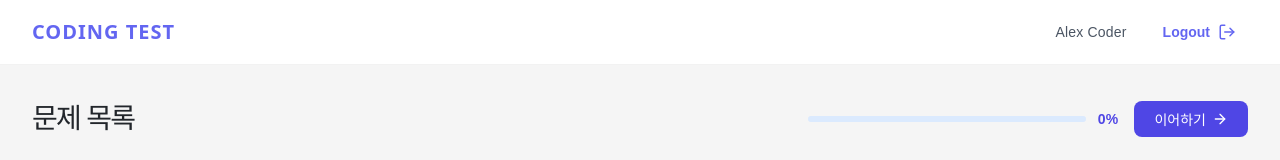
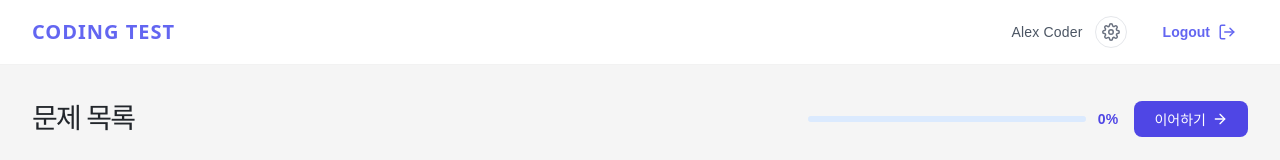
Before and after one commit to goorm-syncode/web-ide-frontend, a React (Vite) app: page /dev/home in a window 1280 px wide. Shown: the top 160 px of the page. Built offline with nearby package versions, Linux system fonts and the light colour scheme; no server answers; a web font is replaced by a local one.

Commit message:
feat: implement home and mission pages with layout components and Monaco editor integration

```diff
--- a/src/components/layout/Gnb.jsx
+++ b/src/components/layout/Gnb.jsx
@@ -37,6 +37,23 @@
   </svg>
 );
 
+const SettingsIcon = () => (
+  <svg
+    width="18"
+    height="18"
+    viewBox="0 0 24 24"
+    fill="none"
+    stroke="currentColor"
+    strokeWidth="2"
+    strokeLinecap="round"
+    strokeLinejoin="round"
+    aria-hidden="true"
+  >
+    <circle cx="12" cy="12" r="3"></circle>
+    <path d="M19.4 15a1.65 1.65 0 0 0 .33 1.82l.06.06a2 2 0 0 1 0 2.83 2 2 0 0 1-2.83 0l-.06-.06a1.65 1.65 0 0 0-1.82-.33 1.65 1.65 0 0 0-1 1.51V21a2 2 0 0 1-2 2 2 2 0 0 1-2-2v-.09A1.65 1.65 0 0 0 9 19.4a1.65 1.65 0 0 0-1.82.33l-.06.06a2 2 0 0 1-2.83 0 2 2 0 0 1 0-2.83l.06-.06a1.65 1.65 0 0 0 .33-1.82 1.65 1.65 0 0 0-1.51-1H3a2 2 0 0 1-2-2 2 2 0 0 1 2-2h.09A1.65 1.65 0 0 0 4.6 9a1.65 1.65 0 0 0-.33-1.82l-.06-.06a2 2 0 0 1 0-2.83 2 2 0 0 1 2.83 0l.06.06a1.65 1.65 0 0 0 1.82.33H9a1.65 1.65 0 0 0 1-1.51V3a2 2 0 0 1 2-2 2 2 0 0 1 2 2v.09a1.65 1.65 0 0 0 1 1.51 1.65 1.65 0 0 0 1.82-.33l.06-.06a2 2 0 0 1 2.83 0 2 2 0 0 1 0 2.83l-.06.06a1.65 1.65 0 0 0-.33 1.82V9a1.65 1.65 0 0 0 1.51 1H21a2 2 0 0 1 2 2 2 2 0 0 1-2 2h-.09a1.65 1.65 0 0 0-1.51 1z"></path>
+  </svg>
+);
+
 const Gnb = ({
   title = 'Coding Test',
   showBackButton = false,
@@ -45,6 +62,7 @@
   userName = '닉네임',
   onLogoutClick,
   onLoginClick,
+  onSettingsClick,
 }) => {
   const navigate = useNavigate();
 
@@ -65,7 +83,16 @@
         <div className="gnb-right">
           {isLoggedIn ? (
             <>
-              <span className="gnb-username">{userName}</span>
+              <div className="gnb-user-group">
+                <span className="gnb-username">{userName}</span>
+                <button
+                  className="gnb-settings-button"
+                  onClick={onSettingsClick}
+                  aria-label="마이페이지 설정"
+                >
+                  <SettingsIcon />
+                </button>
+              </div>
               <button
                 className="gnb-action-button gnb-auth-button"
                 onClick={onLogoutClick}
@@ -98,6 +125,7 @@
   userName: PropTypes.string,
   onLogoutClick: PropTypes.func,
   onLoginClick: PropTypes.func,
+  onSettingsClick: PropTypes.func,
 };
 
 export default Gnb;
--- a/src/pages/HomePage.jsx
+++ b/src/pages/HomePage.jsx
@@ -1,4 +1,5 @@
 import React, { useState, useEffect } from 'react';
+// import MyPageModal from './MyPageModal'; // 파일 복구 후 주석 해제 필요
 import { useNavigate } from 'react-router-dom';
 import { useDispatch, useSelector } from 'react-redux';
 import { logout as logoutAction } from '../store/slices/authSlice';
@@ -28,6 +29,8 @@
     message: '',
     type: 'info',
   });
+
+  const [isMyPageOpen, setIsMyPageOpen] = useState(false);
 
   // 필터 및 페이지네이션 상태
   const [searchQuery, setSearchQuery] = useState('');
@@ -107,6 +110,7 @@
         userName={user?.nickname || '사용자'}
         onLogoutClick={handleLogout}
         onLoginClick={handleLogin}
+        onSettingsClick={() => setIsMyPageOpen(true)}
       />
       <div className="home-top-spacer" />
       <div className="dev-home-content">
@@ -168,6 +172,13 @@
       >
         {modalState.message}
       </MessageBox>
+
+      {/* 마이페이지 모달 (파일 복구 후 주석 해제 필요)
+      <MyPageModal
+        isOpen={isMyPageOpen}
+        onClose={() => setIsMyPageOpen(false)}
+      />
+      */}
     </div>
   );
 };
--- a/src/pages/MissionPage.jsx
+++ b/src/pages/MissionPage.jsx
@@ -1,5 +1,5 @@
 import { useState, useEffect, useRef } from 'react';
-import { useNavigate } from 'react-router-dom';
+// import MyPageModal from './MyPageModal'; // 파일 복구 후 주석 해제 필요import { useNavigate } from 'react-router-dom';
 import { useDispatch, useSelector } from 'react-redux';
 import { logout as logoutAction } from '../store/slices/authSlice';
 import * as monaco from 'monaco-editor';
@@ -58,6 +58,7 @@
   const navigate = useNavigate();
   const dispatch = useDispatch();
   const { isAuthenticated, user } = useSelector((state) => state.auth);
+  const [isMyPageOpen, setIsMyPageOpen] = useState(false);
   // Panel state with localStorage persistence
   const [leftWidth, setLeftWidth] = useState(() => {
     const saved = localStorage.getItem('mission-panel-left-width');
@@ -220,6 +221,7 @@
         showBackButton
         onBackClick={() => navigate('/home')}
         onLogoutClick={() => dispatch(logoutAction())}
+        onSettingsClick={() => setIsMyPageOpen(true)}
       />
 
       <main className="mission-main-content">
@@ -328,6 +330,13 @@
       </main>
 
       <Footer />
+
+      {/* 마이페이지 모달 (파일 복구 후 주석 해제 필요)
+      <MyPageModal
+        isOpen={isMyPageOpen}
+        onClose={() => setIsMyPageOpen(false)}
+      />
+      */}
     </div>
   );
 };
--- a/src/pages/dev/DevHomePage.jsx
+++ b/src/pages/dev/DevHomePage.jsx
@@ -1,4 +1,5 @@
 import React, { useState, useEffect } from 'react';
+// import MyPageModal from '../MyPageModal'; // 파일 복구 후 주석 해제 필요
 import { useNavigate } from 'react-router-dom';
 import Gnb from '../../components/layout/Gnb';
 import ProgressBanner from '../../components/home/ProgressBanner';
@@ -9,6 +10,7 @@
 import DifficultyFilter from '../../components/home/DifficultyFilter';
 import StatusFilter from '../../components/home/StatusFilter';
 import Pagination from '../../components/common/Pagination';
+
 import authService from '../../services/auth';
 import { getContinueLearning } from '../../services/problem';
 
@@ -143,6 +145,8 @@
     type: 'info',
   });
 
+  const [isMyPageOpen, setIsMyPageOpen] = useState(false);
+
   const [authState, setAuthState] = useState({
     isLoggedIn: true,
     userName: 'Alex Coder',
@@ -238,6 +242,7 @@
         userName={authState.userName}
         onLogoutClick={handleLogout}
         onLoginClick={handleLogin}
+        onSettingsClick={() => setIsMyPageOpen(true)}
       />
       <div className="home-top-spacer" />
       <div className="dev-home-content">
@@ -302,6 +307,13 @@
       >
         {modalState.message}
       </MessageBox>
+
+      {/* 마이페이지 모달 (파일 복구 후 주석 해제 필요)
+      <MyPageModal
+        isOpen={isMyPageOpen}
+        onClose={() => setIsMyPageOpen(false)}
+      />
+      */}
     </div>
   );
 };
--- a/src/styles/components/layout/Gnb.css
+++ b/src/styles/components/layout/Gnb.css
@@ -72,6 +72,33 @@
   color: #4B5563;
   /* Text Secondary */
   font-weight: 500;
+}
+
+.gnb-user-group {
+  display: flex;
+  align-items: center;
+  gap: 12px;
+  padding: 4px 0;
+}
+
+.gnb-settings-button {
+  display: flex;
+  align-items: center;
+  justify-content: center;
+  background-color: white;
+  border: 1px solid #E5E7EB;
+  color: #6B7280;
+  cursor: pointer;
+  padding: 6px;
+  border-radius: 50%;
+  transition: all 0.3s ease;
+}
+
+.gnb-settings-button:hover {
+  background-color: #6366F1;
+  color: white;
+  border-color: #6366F1;
+  transform: rotate(45deg);
 }
 
 .gnb-action-button {
```
